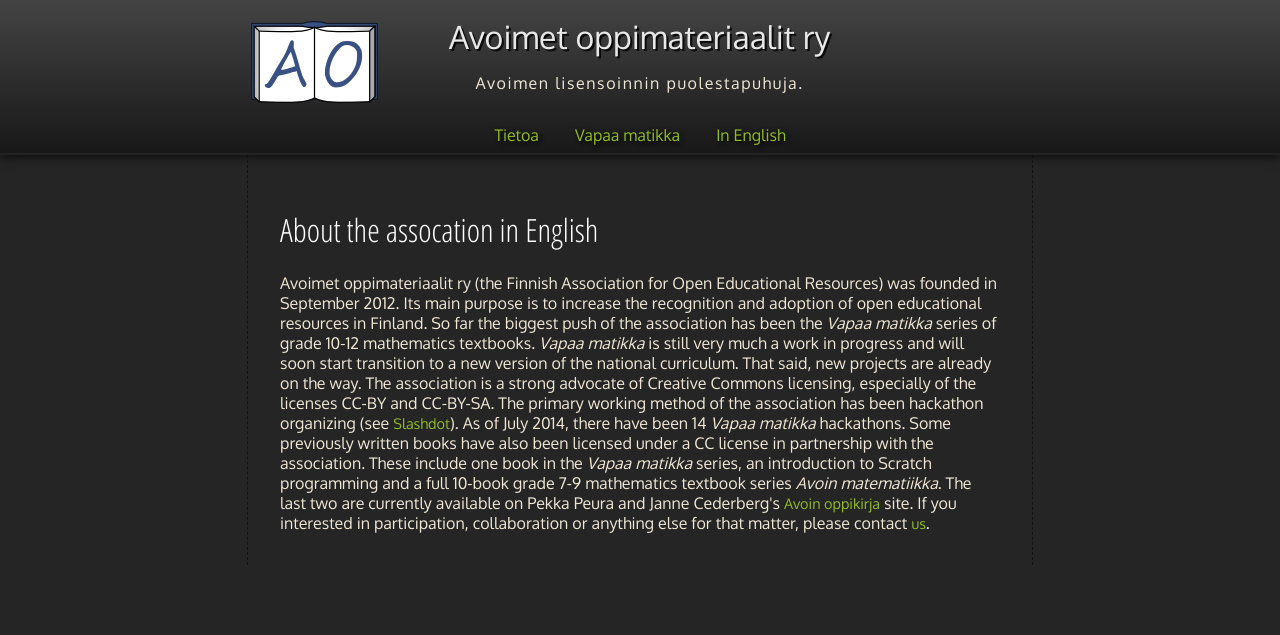
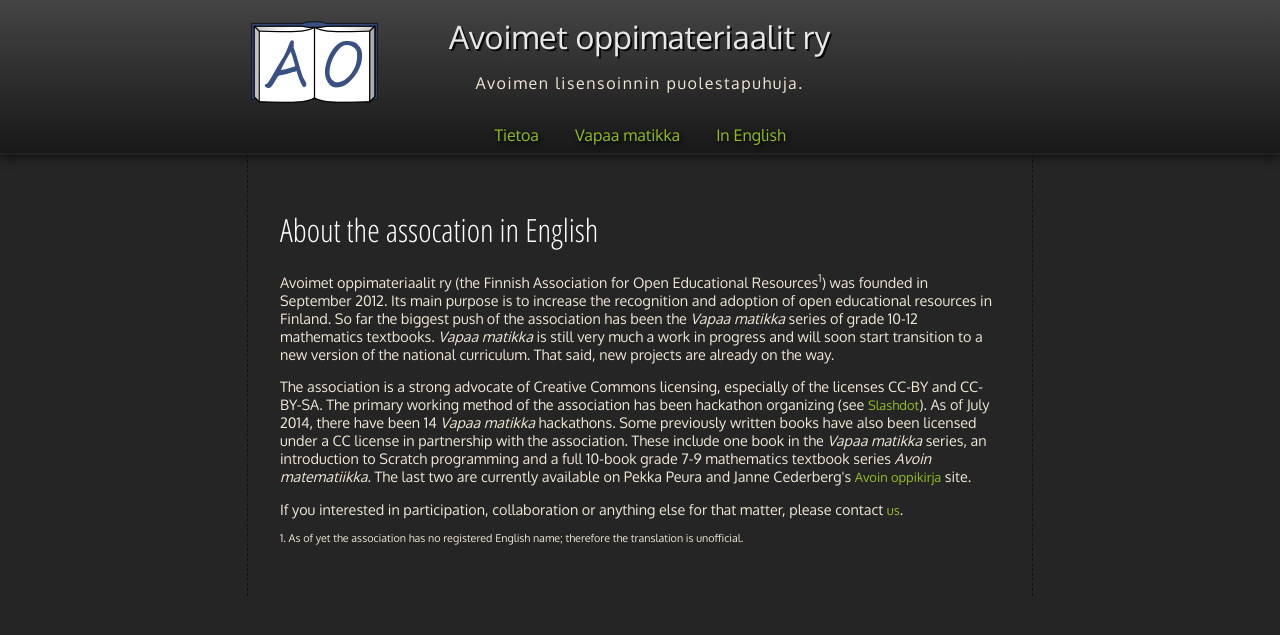
Before and after one commit to avoimet-oppimateriaalit-ry/avoimet-oppimateriaalit-ry.github.io, a Jekyll site: the page built from in-english/index.html, in a window 1280 px wide. Shown: the top 635 px of the page. Built offline with Jekyll 4.4.1, drawn with Linux system fonts in a browser that asks for light colours.

Commit message:
kohennettu englanninkielisen osuuden ulkoasua

```diff
--- a/in-english/index.html
+++ b/in-english/index.html
@@ -4,8 +4,18 @@
 ---
 <h1>About the assocation in English</h1>
 
-Avoimet oppimateriaalit ry (the Finnish Association for Open Educational Resources) was founded in September 2012. Its main purpose is to increase the recognition and adoption of open educational resources in Finland. So far the biggest push of the association has been the <i>Vapaa matikka</i> series of grade 10-12 mathematics textbooks. <i>Vapaa matikka</i> is still very much a work in progress and will soon start transition to a new version of the national curriculum. That said, new projects are already on the way.
+<p>
+Avoimet oppimateriaalit ry (the Finnish Association for Open Educational Resources<sup>1</sup>) was founded in September 2012. Its main purpose is to increase the recognition and adoption of open educational resources in Finland. So far the biggest push of the association has been the <i>Vapaa matikka</i> series of grade 10-12 mathematics textbooks. <i>Vapaa matikka</i> is still very much a work in progress and will soon start transition to a new version of the national curriculum. That said, new projects are already on the way.
+</p>
 
+<p>
 The association is a strong advocate of Creative Commons licensing, especially of the licenses CC-BY and CC-BY-SA. The primary working method of the association has been hackathon organizing (see <a href="http://news.slashdot.org/story/12/09/29/2158225/teachers-write-an-open-textbook-in-a-weekend-hackathon">Slashdot</a>). As of July 2014, there have been 14 <i>Vapaa matikka</i> hackathons. Some previously written books have also been licensed under a CC license in partnership with the association. These include one book in the <i>Vapaa matikka</i> series, an introduction to Scratch programming and a full 10-book grade 7-9 mathematics textbook series <i>Avoin matematiikka</i>. The last two are currently available on Pekka Peura and Janne Cederberg's <a href="http://avoinoppikirja.fi">Avoin oppikirja</a> site.
+</p>
 
+<p>
 If you interested in participation, collaboration or anything else for that matter, please contact <a href="mailto:yhdistys@avoimetoppimateriaalit.fi">us</a>.
+</p>
+
+<p>
+<sup>1. As of yet the association has no registered English name; therefore the translation is unofficial.</sup>
+</p>
```
